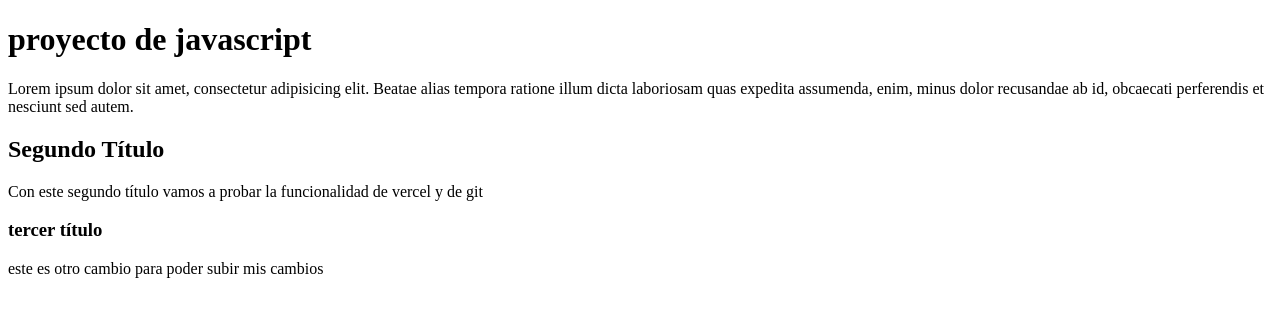
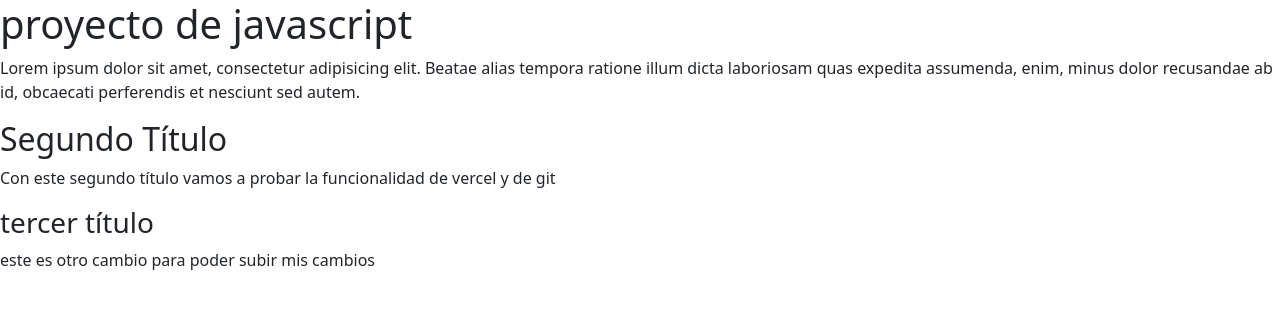
Before and after one commit to kemtch19/repo-git, a plain HTML site: page index.html in a window 1280 px wide. Drawn offline with nearby package versions, Linux system fonts and the light colour scheme.

Commit message:
Commit de prueba desde Linux

```diff
--- a/index.html
+++ b/index.html
@@ -3,11 +3,12 @@
 <head>
     <meta charset="UTF-8">
     <meta name="viewport" content="width=device-width, initial-scale=1.0">
+    <link href="https://cdn.jsdelivr.net/npm/bootstrap@5.3.3/dist/css/bootstrap.min.css" rel="stylesheet" integrity="sha384-QWTKZyjpPEjISv5WaRU9OFeRpok6YctnYmDr5pNlyT2bRjXh0JMhjY6hW+ALEwIH" crossorigin="anonymous">
     <script src="app.js" defer></script>
     <title>Document</title>
 </head>
 <body>
-    <h1>proyecto de javascript</h1>
+    <h1 class="justi">proyecto de javascript</h1>
     <p>Lorem ipsum dolor sit amet, consectetur adipisicing elit. Beatae alias tempora ratione illum dicta laboriosam quas expedita assumenda, enim, minus dolor recusandae ab id, obcaecati perferendis et nesciunt sed autem.</p>
 
     <h2>Segundo Título</h2>
@@ -15,5 +16,6 @@
 
     <h3>tercer título</h3>
     <p>este es otro cambio para poder subir mis cambios</p>
+    <script src="https://cdn.jsdelivr.net/npm/bootstrap@5.3.3/dist/js/bootstrap.bundle.min.js" integrity="sha384-YvpcrYf0tY3lHB60NNkmXc5s9fDVZLESaAA55NDzOxhy9GkcIdslK1eN7N6jIeHz" crossorigin="anonymous"></script>
 </body>
 </html>
```
